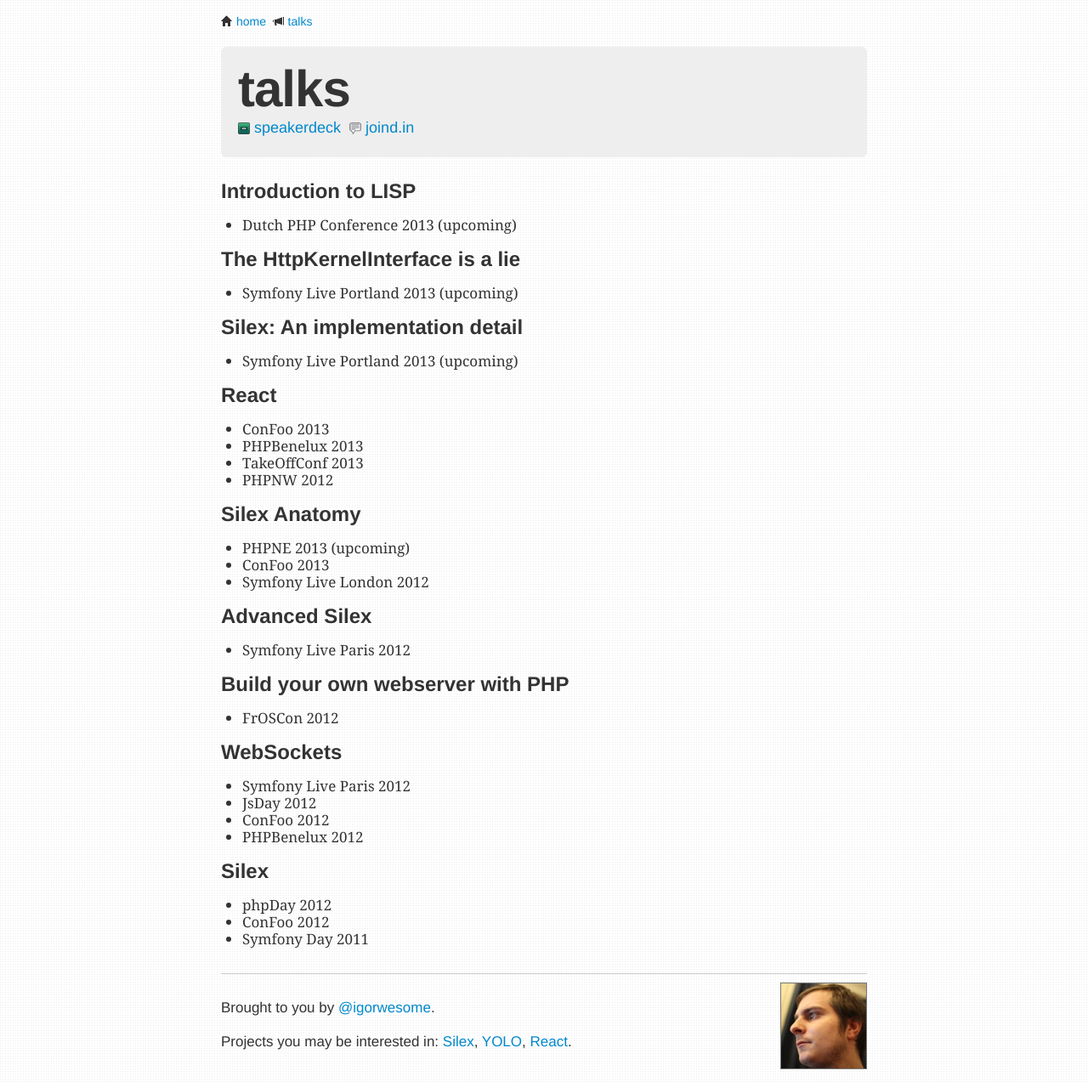
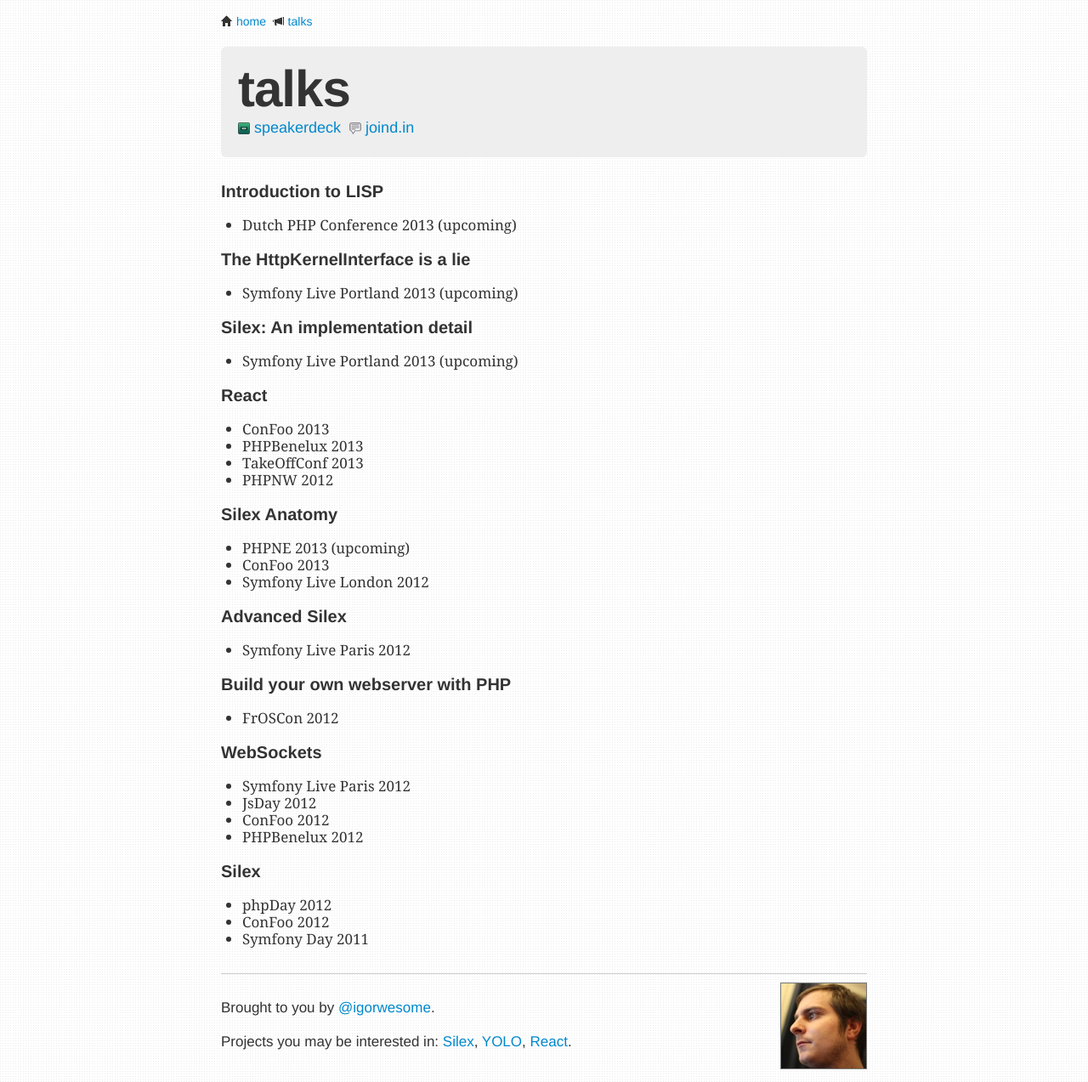
Before and after one commit to igorw/weblog, a Jekyll site: the page built from talks.md, in a window 1280 px wide. Shown: the whole page at 85% size. Built offline with Jekyll 4.4.1, drawn with Linux system fonts in a browser that asks for light colours; Markdown is read by kramdown in place of the engine named in the settings.

Commit message:
Make heading smaller

```diff
--- a/talks.md
+++ b/talks.md
@@ -4,47 +4,47 @@
 talks: true
 ---
 
-## Introduction to LISP
+### Introduction to LISP
 
 * Dutch PHP Conference 2013 (upcoming)
 
-## The HttpKernelInterface is a lie
+### The HttpKernelInterface is a lie
 
 * Symfony Live Portland 2013 (upcoming)
 
-## Silex: An implementation detail
+### Silex: An implementation detail
 
 * Symfony Live Portland 2013 (upcoming)
 
-## React
+### React
 
 * ConFoo 2013
 * PHPBenelux 2013
 * TakeOffConf 2013
 * PHPNW 2012
 
-## Silex Anatomy
+### Silex Anatomy
 
 * PHPNE 2013 (upcoming)
 * ConFoo 2013
 * Symfony Live London 2012
 
-## Advanced Silex
+### Advanced Silex
 
 * Symfony Live Paris 2012
 
-## Build your own webserver with PHP
+### Build your own webserver with PHP
 
 * FrOSCon 2012
 
-## WebSockets
+### WebSockets
 
 * Symfony Live Paris 2012
 * JsDay 2012
 * ConFoo 2012
 * PHPBenelux 2012
 
-## Silex
+### Silex
 
 * phpDay 2012
 * ConFoo 2012
```
